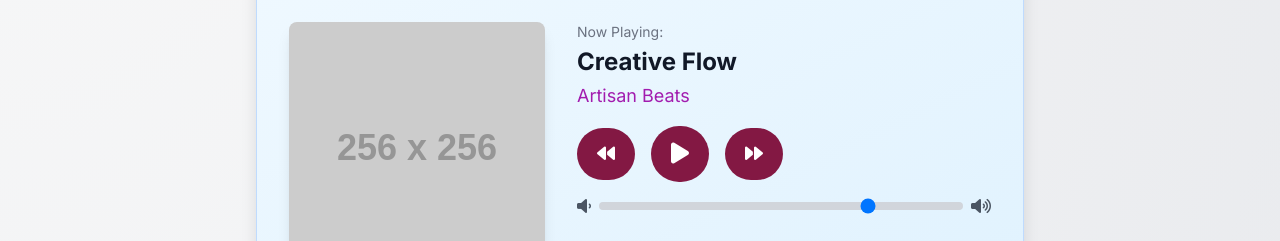
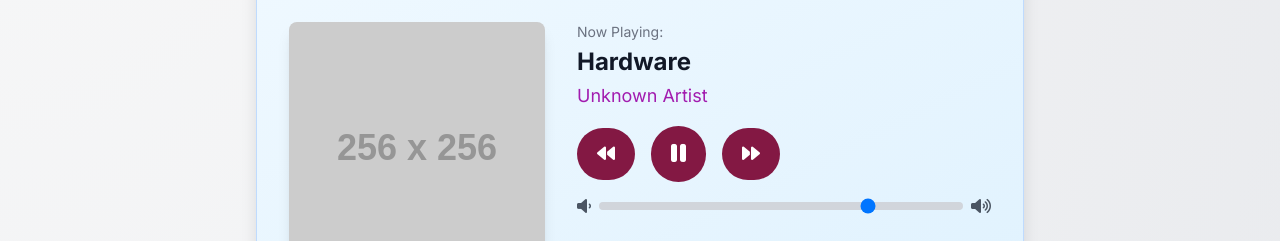
Before and after one commit to TheArtisansCombine/TAC, a plain HTML site: page radio.html in a window 1280 px wide. Shown: the part 711-952 px from the top of the page. Drawn offline with nearby package versions, Linux system fonts and the light colour scheme; placeholder pictures from the web are drawn by us.

Commit message:
Update radio.html

```diff
--- a/radio.html
+++ b/radio.html
@@ -434,28 +434,58 @@
             // Define your playlist with relative paths to the 'music' folder
             const playlist = [
                 {
-                    src: 'music/song1.mp3', // Example: Replace with your actual MP3 filenames
-                    title: 'Creative Flow',
-                    artist: 'Artisan Beats',
-                    cover: 'https://placehold.co/256x256/831843/ffffff?text=Creative+Flow' // Placeholder cover
+                    src: 'music/Hardware.mp3',
+                    title: 'Hardware',
+                    artist: 'Unknown Artist',
+                    cover: 'https://placehold.co/256x256/831843/ffffff?text=Hardware'
                 },
                 {
-                    src: 'music/song2.mp3', // Example: Replace with your actual MP3 filenames
-                    title: 'Inspiration Echoes',
-                    artist: 'Studio Sounds',
-                    cover: 'https://placehold.co/256x256/0d9488/ffffff?text=Inspiration+Echoes' // Placeholder cover
+                    src: 'music/In Due Time (Aries Spears Intro).mp3',
+                    title: 'In Due Time (Aries Spears Intro)',
+                    artist: 'Unknown Artist',
+                    cover: 'https://placehold.co/256x256/0d9488/ffffff?text=In+Due+Time'
                 },
                 {
-                    src: 'music/song3.mp3', // Example: Replace with your actual MP3 filenames
-                    title: 'Masterpiece Mood',
-                    artist: 'The Combine Collective',
-                    cover: 'https://placehold.co/256x256/a855f7/ffffff?text=Masterpiece+Mood' // Placeholder cover
+                    src: 'music/Julirico.mp3',
+                    title: 'Julirico',
+                    artist: 'Unknown Artist',
+                    cover: 'https://placehold.co/256x256/a855f7/ffffff?text=Julirico'
+                },
+                {
+                    src: 'music/Not Easy.mp3',
+                    title: 'Not Easy',
+                    artist: 'Unknown Artist',
+                    cover: 'https://placehold.co/256x256/ef4444/ffffff?text=Not+Easy'
+                },
+                {
+                    src: 'music/On My Way.mp3',
+                    title: 'On My Way',
+                    artist: 'Unknown Artist',
+                    cover: 'https://placehold.co/256x256/22c55e/ffffff?text=On+My+Way'
+                },
+                {
+                    src: 'music/Scandals.mp3',
+                    title: 'Scandals',
+                    artist: 'Unknown Artist',
+                    cover: 'https://placehold.co/256x256/3b82f6/ffffff?text=Scandals'
+                },
+                {
+                    src: 'music/What.mp3',
+                    title: 'What',
+                    artist: 'Unknown Artist',
+                    cover: 'https://placehold.co/256x256/f97316/ffffff?text=What'
+                },
+                {
+                    src: 'music/Who Else but I.mp3',
+                    title: 'Who Else but I',
+                    artist: 'Unknown Artist',
+                    cover: 'https://placehold.co/256x256/6b7280/ffffff?text=Who+Else'
                 }
                 // Add more tracks as needed: { src: 'music/your-song.mp3', title: 'Your Song Title', artist: 'Your Artist Name', cover: 'path/to/your/cover.jpg' }
             ];
 
             let currentTrackIndex = 0;
-            let isPlaying = false;
+            let isPlaying = true; // Set to true to auto-play
 
             function loadTrack(index) {
                 if (playlist.length === 0) {
@@ -475,8 +505,15 @@
                 trackArtist.textContent = track.artist;
                 coverArt.src = track.cover;
 
+                // Only attempt to play if isPlaying is true
                 if (isPlaying) {
-                    audioPlayer.play();
+                    audioPlayer.play().catch(error => {
+                        // Catch and log any autoplay errors (e.g., due to browser policies)
+                        console.log('Autoplay prevented:', error);
+                        // Optionally, show a message to the user to manually play
+                        playPauseButton.innerHTML = '<i class="fas fa-play"></i>';
+                        isPlaying = false; // Reset isPlaying if autoplay fails
+                    });
                 } else {
                     audioPlayer.load(); // Load the track without playing
                 }
@@ -525,8 +562,16 @@
             // Set initial volume
             audioPlayer.volume = volumeSlider.value;
 
-            // Load the first track on page load
+            // Load the first track on page load and attempt to play
             loadTrack(currentTrackIndex);
+            // Explicitly try to play after loading, as some browsers require user interaction
+            // This will be caught by the .catch() if autoplay is prevented.
+            audioPlayer.play().catch(error => {
+                console.log('Initial autoplay prevented:', error);
+                isPlaying = false; // Ensure button shows play state if autoplay fails
+                updatePlayPauseButton();
+            });
+
 
             // Mobile menu logic (copied from existing pages)
             mobileMenuButton.addEventListener('click', () => {
```
